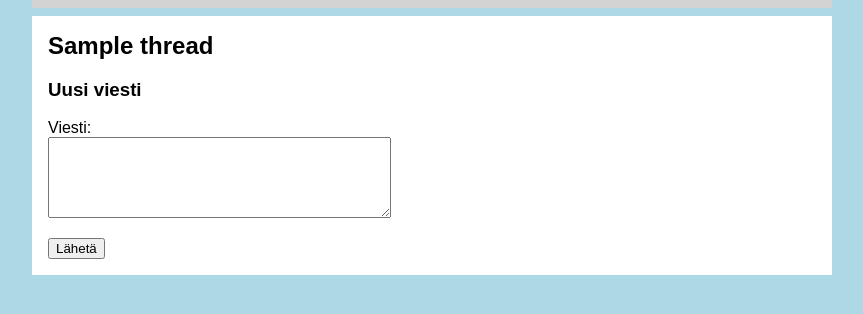
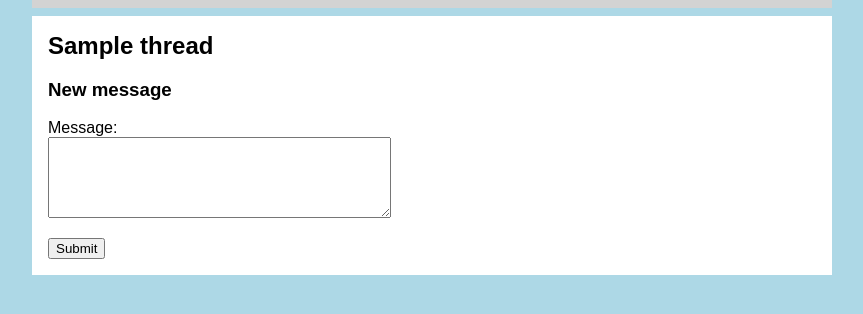
Before and after one commit to kokorohoriuchi/song-sharing, a Flask app: template templates/thread.html in a window 1280 px wide. Shown: the part 111-425 px from the top of the page, without its empty margins (208-1071 px from the left). Run offline with Flask 3, Linux system fonts and the light colour scheme; the visitor is signed in with stand-in values (Sample User, id 1); the template is opened without the code that fills it: most values are stand-ins (such as "Sample title", 1, 10 or a date in 2020).

Commit message:
Update thread.html

```diff
--- a/templates/thread.html
+++ b/templates/thread.html
@@ -17,28 +17,28 @@
   </p>
   {% if message.user_id == session.user_id %}
   <p>
-    <a href="/edit/{{ message.id }}">Muokkaa</a>
-    <a href="/remove/{{ message.id }}">Poista</a>
+    <a href="/edit/{{ message.id }}">Edit</a>
+    <a href="/remove/{{ message.id }}">Delete</a>
   </p>
   {% endif %}
 </div>
 {% endfor %}
 
 {% if session.user_id %}
-<h3>Uusi viesti</h3>
+<h3>New message</h3>
 
 <form action="/new_message" method="post">
   <p>
-    <label for="content">Viesti</label>:<br />
+    <label for="content">Message</label>:<br />
     <textarea id="content" name="content" rows="5" cols="40" maxlength="5000"></textarea>
   </p>
   <input type="hidden" name="thread_id" value="{{ thread.id }}" />
   <input type="hidden" name="csrf_token" value="{{ session.csrf_token }}" />
-  <input type="submit" value="Lähetä" />
+  <input type="submit" value="Submit" />
 </form>
 {% else %}
 <p>
-  Jos haluat lähettää vastauksen, <a href="/login">kirjaudu sisään</a> ensin
+  If you want to send a reply, <a href="/login">login</a> first
 </p>
 {% endif %}
 
```
